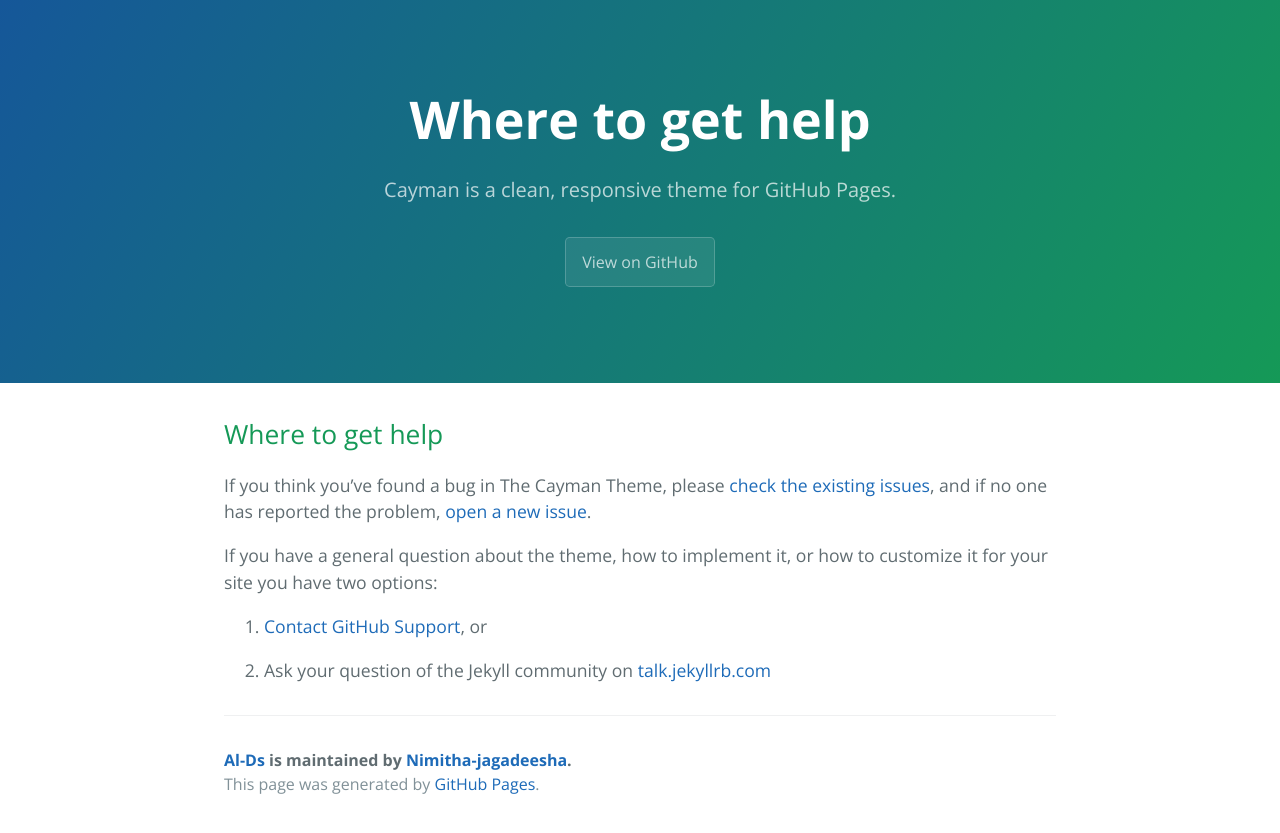
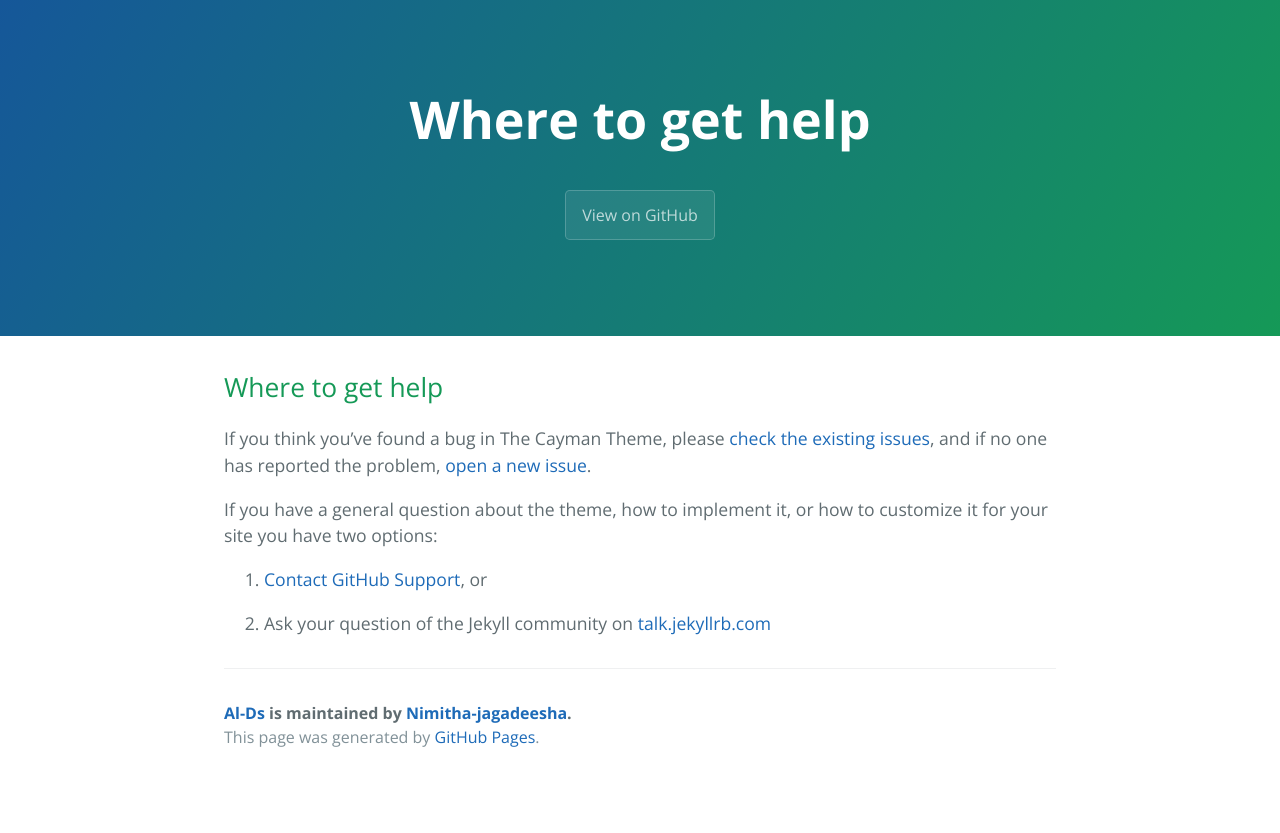
Before and after one commit to Nimitha-jagadeesha/Al-Ds, a Jekyll site: the page built from docs/SUPPORT.md, in a window 1280 px wide. Shown: the top 833 px of the page. Built offline with Jekyll 4.4.1, drawn with Linux system fonts in a browser that asks for light colours; our own code applies the rules of GitHub Pages for plain Markdown files; the repository's description, which GitHub fills in, is left out.

Commit message:
Update _config.yml

```diff
--- a/_config.yml
+++ b/_config.yml
@@ -1,5 +1,3 @@
-title: Cayman theme
-description: Cayman is a clean, responsive theme for GitHub Pages.
-show_downloads: true
-google_analytics:
+title: Algorithms and data structures
+description:
 theme: jekyll-theme-cayman
```
